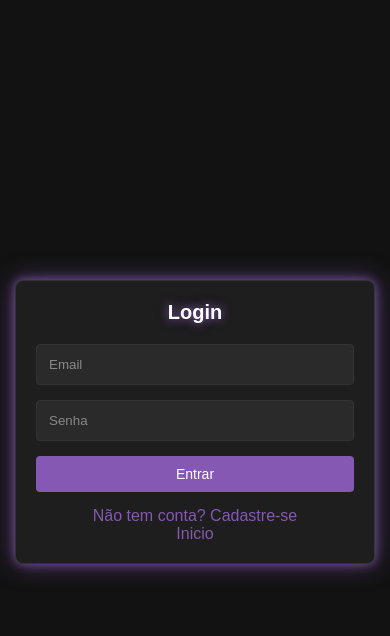
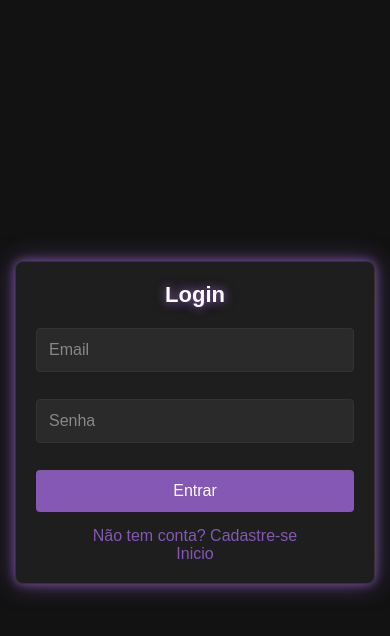
Before and after one commit to anjosFX/proj_Ta---final, a Flask app: page /login in a window 390 px wide. Shown: the top 636 px of the page. Run offline with Flask 3, Linux system fonts and the light colour scheme.

Commit message:
Ajustes de responsividade para mobile pt 3

```diff
--- a/static/login.css
+++ b/static/login.css
@@ -132,23 +132,26 @@ body {
     0 0 12px rgba(132,88,179,0.6);
 }
 
-@media (max-width: 480px) {
-  .signup-container,
+@media (max-width: 599px) {
   .login-container,
-  .profile-container {
+  .signup-container {
     padding: 20px;
   }
 
-  .signup-container h2,
-  .login-container h2,
-  .profile-container h2 {
-    font-size: 20px;
+  input,
+  button {
+    font-size: 16px;
+    width: 100%;
   }
 
-  .signup-container button,
-  .login-container button,
-  .profile-container button {
-    font-size: 14px;
-    padding: 10px;
+  h2 {
+    font-size: 22px;
+    text-align: center;
+  }
+
+  form {
+    display: flex;
+    flex-direction: column;
+    gap: 12px;
   }
 }
```
Also changed, not shown: static/cadastro.css (+15 -12 lines), static/carrinho.css (+39 -2 lines), static/perfil.css (+15 -12 lines).
